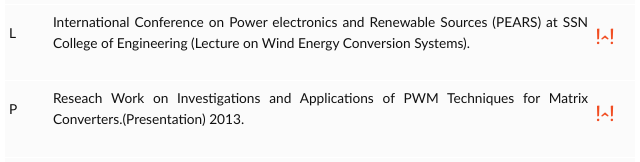
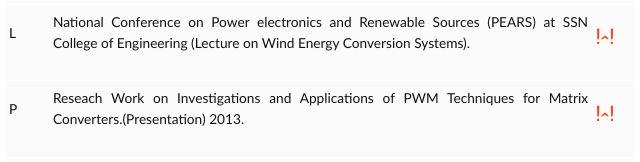
Before and after one commit to ZenTill/ZenTill.github.io, a plain HTML site: page iz_activities.html in a window 1280 px wide. Shown: the part 606-768 px from the top of the page, 186-826 px from the left. Drawn offline with Linux system fonts and the light colour scheme.

Commit message:
Update iz_activities.html

```diff
--- a/iz_activities.html
+++ b/iz_activities.html
@@ -91,7 +91,7 @@
 
 <tr><td><p align ="justify">L</p></td><td><p align ="justify">Short term course at SSN college of Engineering for TVS Lucas (Electromagnetic Theory Fundamentals).</p></td><td><a href = "activities\a4\TVS.pdf"> <h2>!^!</h2> </a></td></tr>
 
-<tr><td><p align ="justify">L</p></td><td><p align ="justify">International Conference on Power electronics and Renewable Sources (PEARS) at SSN College of Engineering (Lecture on  Wind Energy Conversion Systems).</p></td><td><a href = "activities\a5\PEARS.pptx"> <h2>!^!</h2> </a></td></tr>
+<tr><td><p align ="justify">L</p></td><td><p align ="justify">National Conference on Power electronics and Renewable Sources (PEARS) at SSN College of Engineering (Lecture on  Wind Energy Conversion Systems).</p></td><td><a href = "activities\a5\PEARS.pptx"> <h2>!^!</h2> </a></td></tr>
 
 <tr><td><p align ="justify">P</p></td><td><p align ="justify">Reseach Work on Investigations and Applications of PWM Techniques for Matrix Converters.(Presentation) 2013.</p></td><td><a href = "activities\a6\MC_R.pdf"> <h2>!^!</h2> </a></td></tr>
 
```
